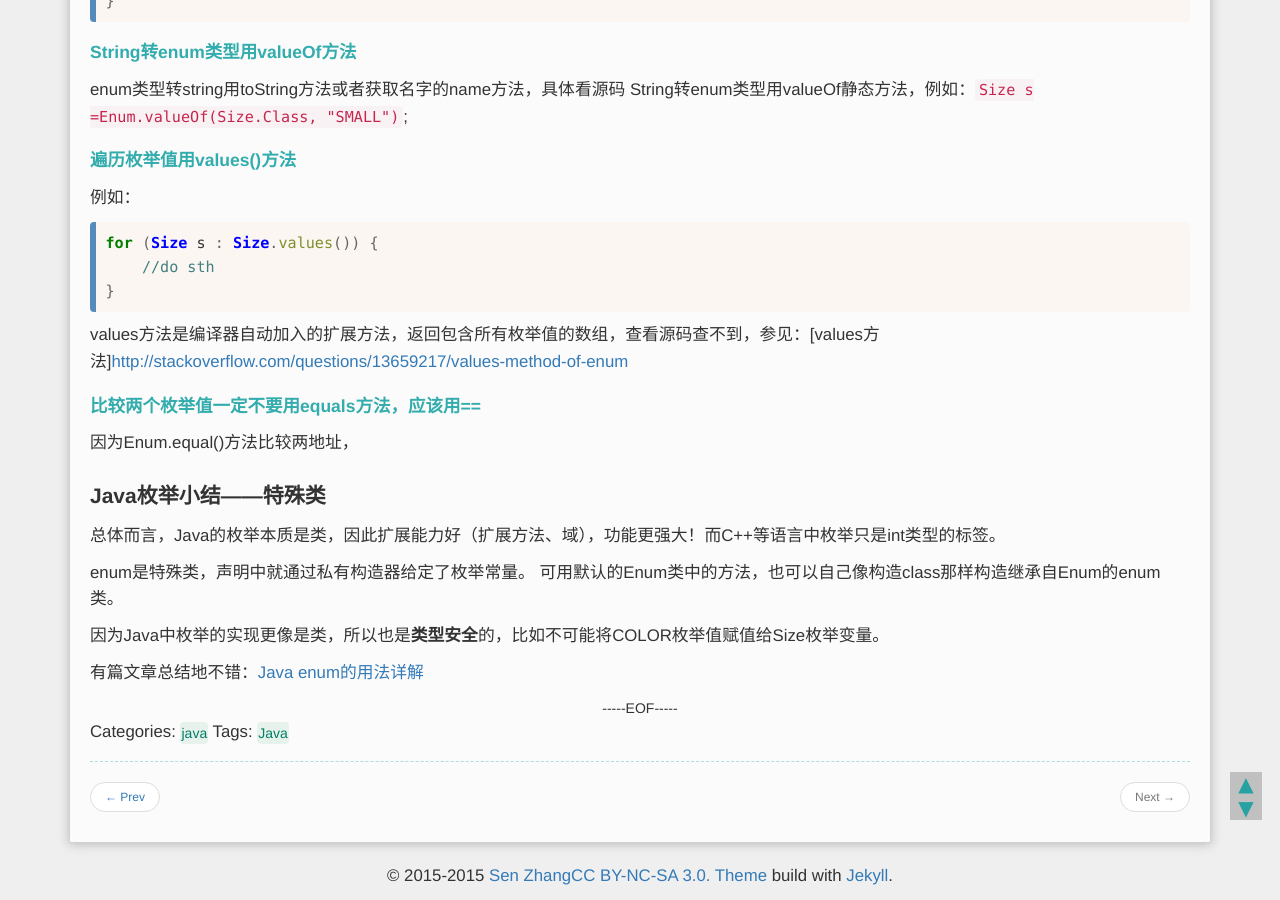
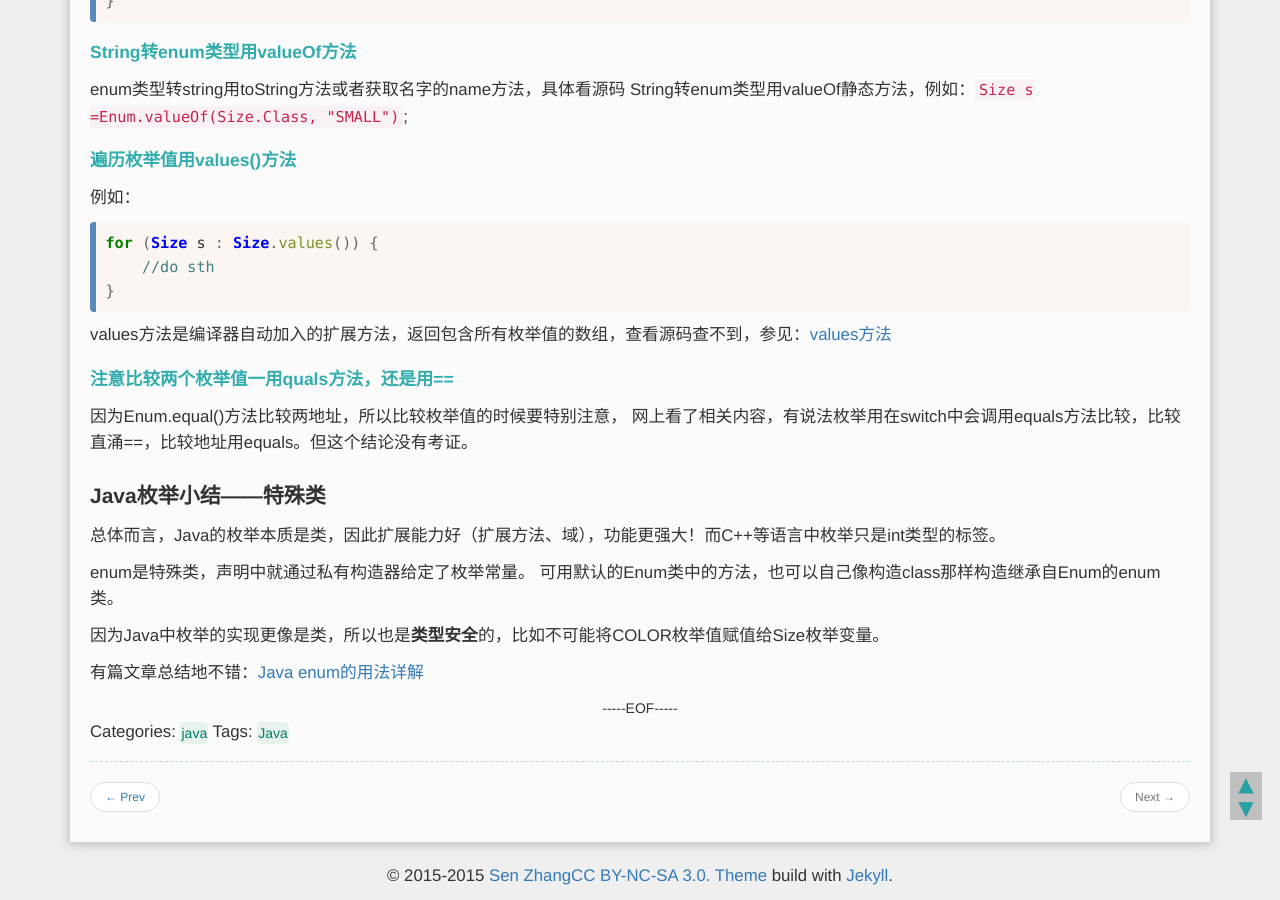
Before and after one commit to SenZhangAI/senzhangai.github.com, a Jekyll site: the page built from _posts/2015-08-31-learning-java-chapter-5-enum.md, in a window 1280 px wide and 900 px high, scrolled down 1708 px. Built offline with Jekyll 4.4.1, drawn with Linux system fonts in a browser that asks for light colours; Markdown is read by kramdown in place of the engine named in the settings; comment, search, counter and statistics services are not loaded; some of the changed text lies outside the part shown.

Commit message:
add some content to post

````diff
--- a/_posts/2015-08-31-learning-java-chapter-5-enum.md
+++ b/_posts/2015-08-31-learning-java-chapter-5-enum.md
@@ -83,10 +83,11 @@ for (Size s : Size.values()) {
 }
 ```
 
-values方法是编译器自动加入的扩展方法，返回包含所有枚举值的数组，查看源码查不到，参见：[values方法]<http://stackoverflow.com/questions/13659217/values-method-of-enum>
+values方法是编译器自动加入的扩展方法，返回包含所有枚举值的数组，查看源码查不到，参见：[values方法](http://stackoverflow.com/questions/13659217/values-method-of-enum)
 
-#### 比较两个枚举值一定不要用equals方法，应该用==
-因为Enum.equal()方法比较两地址，
+#### 注意比较两个枚举值一用quals方法，还是用==
+因为Enum.equal()方法比较两地址，所以比较枚举值的时候要特别注意，
+网上看了相关内容，有说法枚举用在switch中会调用equals方法比较，比较直涌==，比较地址用equals。但这个结论没有考证。
 
 ### Java枚举小结——特殊类
 总体而言，Java的枚举本质是类，因此扩展能力好（扩展方法、域），功能更强大！而C++等语言中枚举只是int类型的标签。
````
Also changed, not shown: other parts of _posts/2015-08-31-learning-java-chapter-5-enum.md (+1 -1 lines).
